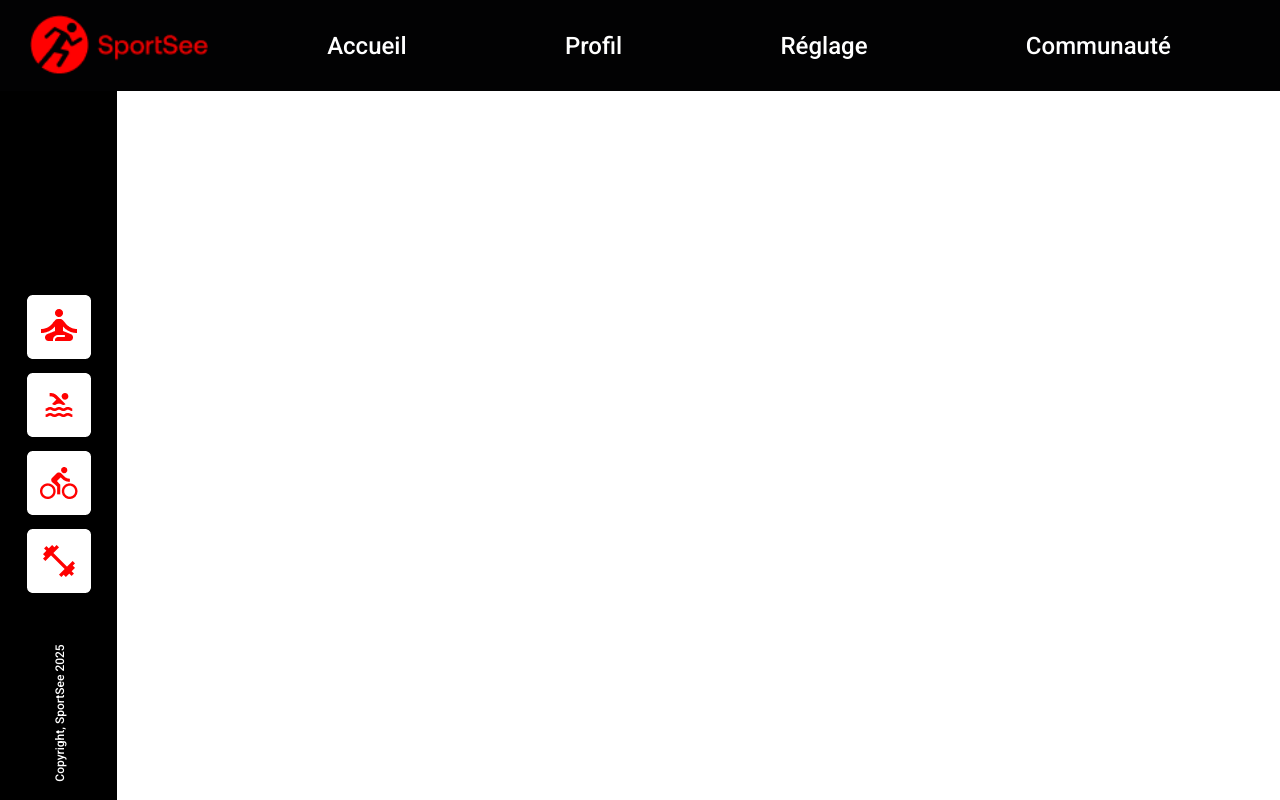
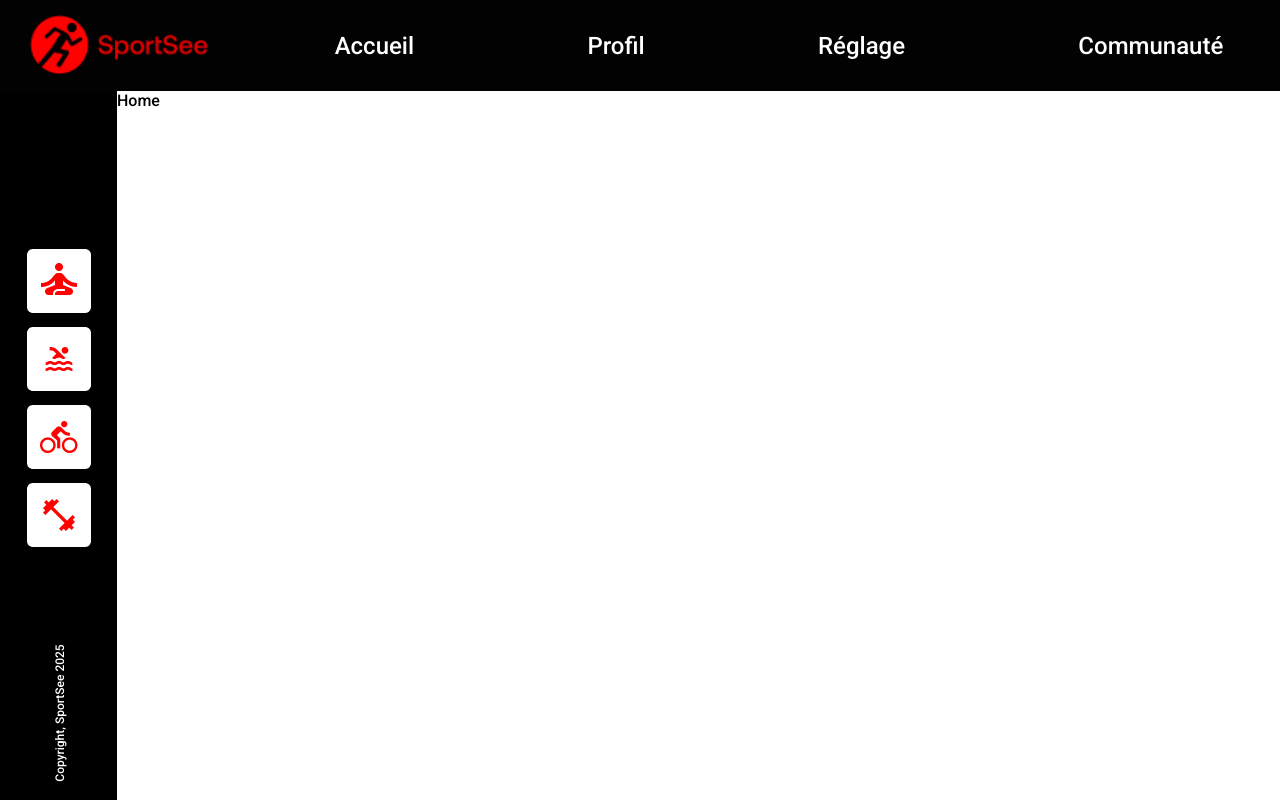
Before and after one commit to Benaldev/Projet-SportSee, a React (Vite) app: page / in a window 1280 px wide. Built offline with nearby package versions, Linux system fonts and the light colour scheme.

Commit message:
header + sidebar

```diff
--- a/src/App.scss
+++ b/src/App.scss
@@ -3,3 +3,8 @@ body {
   margin: 0;
   font-weight: 500;
 }
+
+main {
+  margin-left: 117px;
+  padding-top: 91px;
+}
--- a/src/components/header/styles.scss
+++ b/src/components/header/styles.scss
@@ -1,10 +1,13 @@
 header {
+  position: fixed;
   background-color: #020203;
   display: flex;
   height: 91px;
   display: flex;
   align-items: center;
   padding: 0 30px;
+  z-index: 2;
+  width: 100%;
 
   .logo {
     width: 178px;
--- a/src/components/sidebar/styles.scss
+++ b/src/components/sidebar/styles.scss
@@ -5,9 +5,9 @@
   height: 100vh;
   width: 117px;
   position: fixed;
-  top: 91px;
+  top: 0;
   left: 0;
-  height: calc(100vh - 91px);
+  z-index: 1;
 
   ul {
     display: flex;
--- a/src/pages/error-404/Error404.jsx
+++ b/src/pages/error-404/Error404.jsx
@@ -7,8 +7,7 @@ const Error404 = () => {
     <div className="error-container">
       <h1 className="error-title">404</h1>
       <h2 className="error-message">
-        Oups! La page que
-        <br className="brError" /> vous demandez n'existe pas.
+        Oups! La page que vous demandez n'existe pas.
       </h2>
       <p>
         <Link to="/">Retourner sur la page d’accueil</Link>
--- a/src/pages/error-404/styles.scss
+++ b/src/pages/error-404/styles.scss
@@ -0,0 +1,33 @@
+.error-container {
+  background-color: white;
+  color: black;
+  height: 100vh;
+  display: flex;
+  flex-direction: column;
+  justify-content: center;
+  align-items: center;
+  text-align: center;
+  padding: 0 20px;
+}
+
+.error-title {
+  font-size: 8rem;
+  font-weight: bold;
+  margin: 0;
+}
+
+.error-message {
+  font-size: 1.5rem;
+  margin: 20px 0;
+}
+
+.error-container a {
+  color: black;
+  text-decoration: underline;
+  font-weight: bold;
+  transition: color 0.3s ease;
+
+  &:hover {
+    color: gray;
+  }
+}
```
